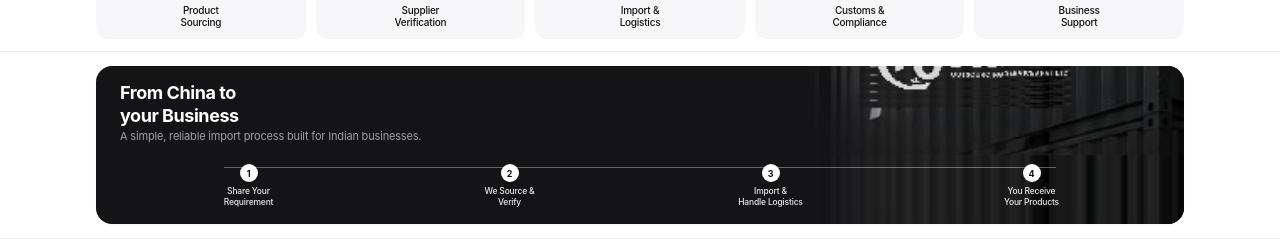
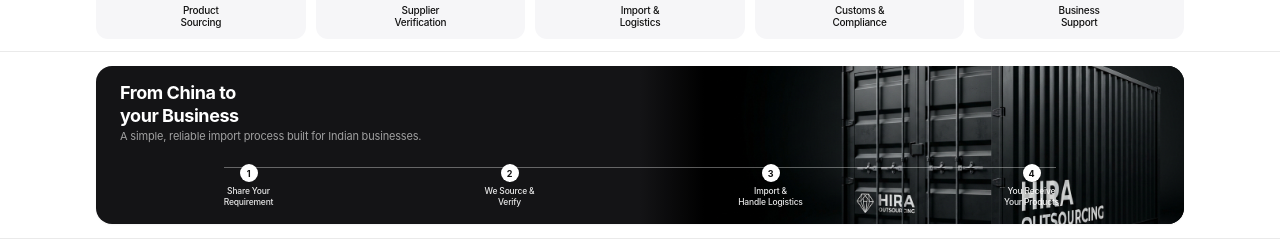
Before and after one commit to Syed-shan46/hira-outsourcing-, a React (Vite) app: page / in a window 1280 px wide. Shown: the part 432-683 px from the top of the page. Built offline with nearby package versions, Linux system fonts and the light colour scheme; no server answers.

Commit message:
feat(process): use newly generated realistic 3D container render with attached Hira branding

```diff
--- a/src/components/ProcessSection.tsx
+++ b/src/components/ProcessSection.tsx
@@ -34,7 +34,7 @@ export const ProcessSection: React.FC = () => {
           {/* Full-Height Background Container Graphic on Right Half (Matching Mockup) */}
           <div className="absolute top-0 right-0 bottom-0 w-[58%] sm:w-[50%] pointer-events-none z-0 overflow-hidden">
             <img
-              src="/images/mockup_container_only.png"
+              src="/images/mockup_container_generated.png"
               alt="Hira Outsourcing branded shipping container"
               className="w-full h-full object-cover object-right"
               loading="lazy"
```
Also changed, not shown: public/images/mockup_container_generated.png (added).
